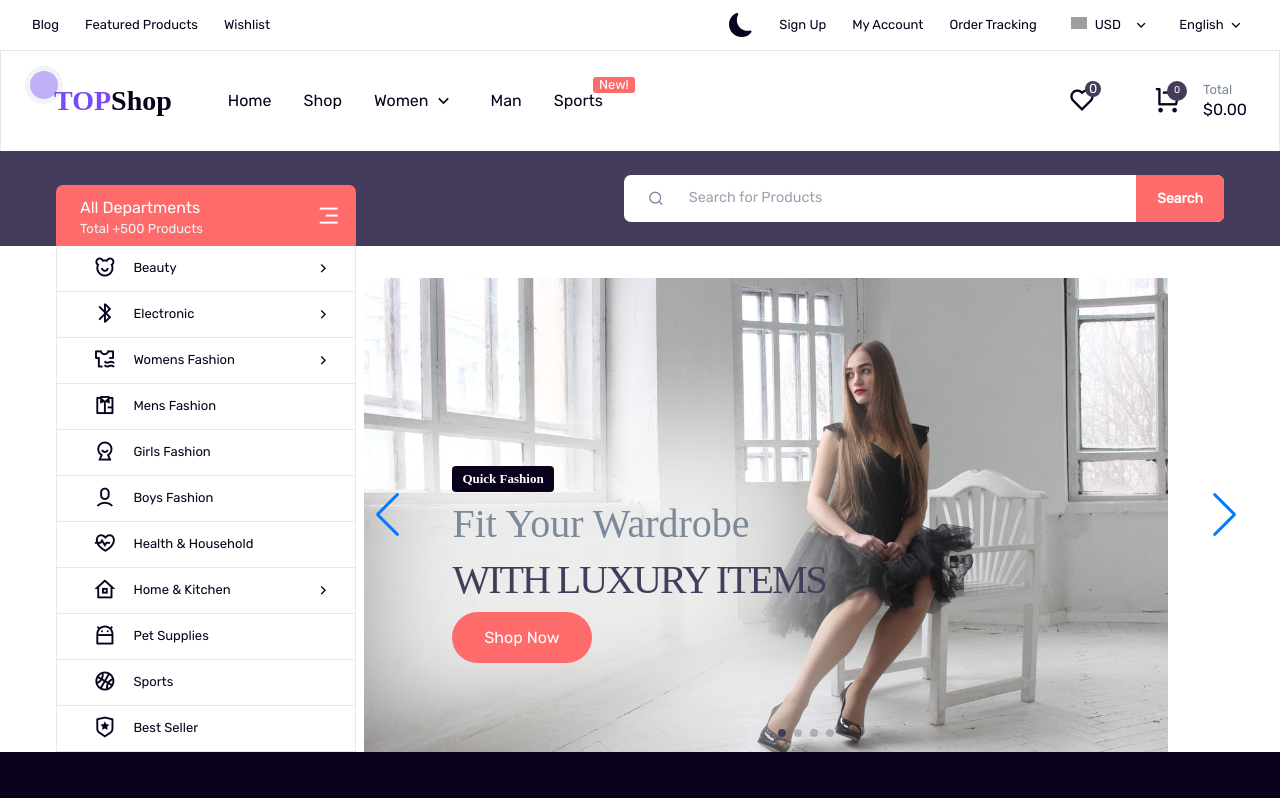
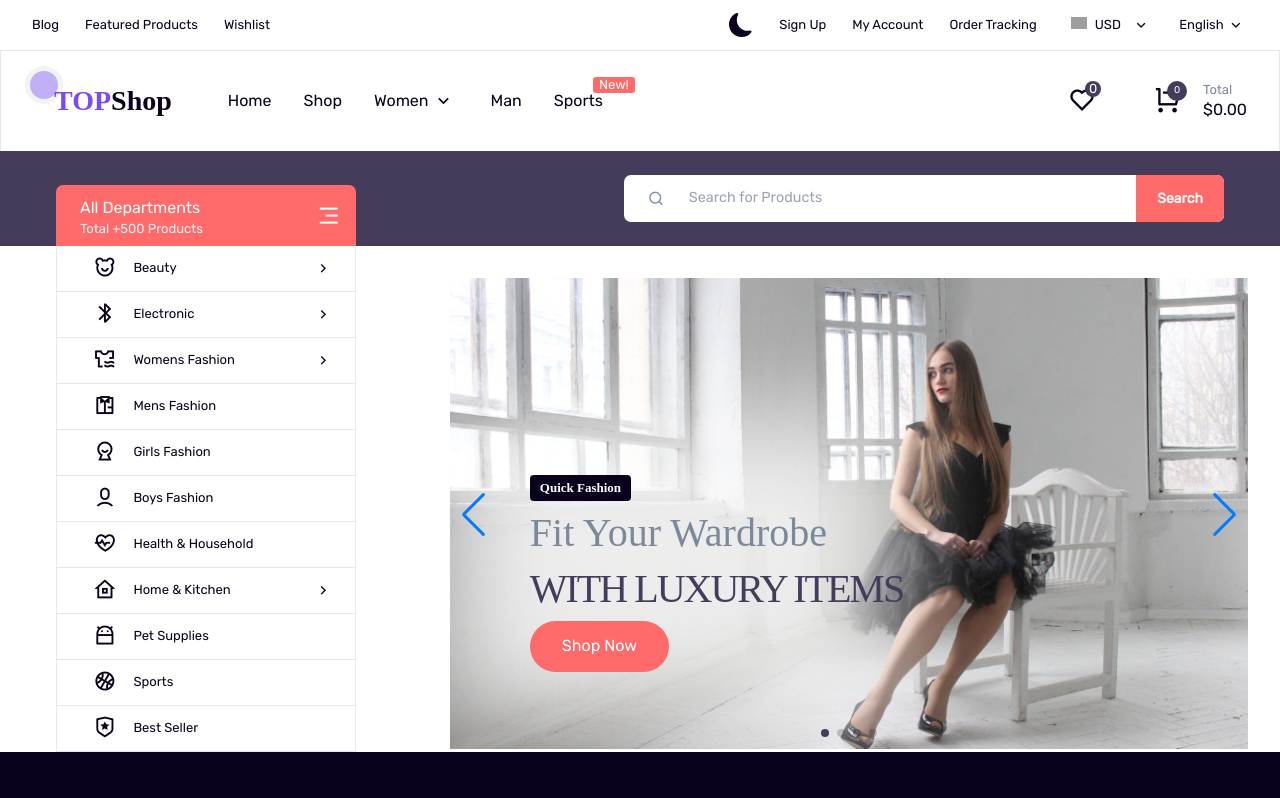
Before and after one commit to sdy2000/top-shop, a React (Vite) app: page / in a window 1280 px wide. Shown: the top 798 px of the page. Built offline with nearby package versions, Linux system fonts and the light colour scheme; grey boxes are pictures that could not be loaded.

Commit message:
slider size is fixed in pc view

```diff
--- a/index.html
+++ b/index.html
@@ -5,7 +5,7 @@
     <link rel="icon" type="image/svg+xml" href="/vite.svg" />
     <meta name="viewport" content="width=device-width, initial-scale=1.0" />
     <link href="https://cdn.jsdelivr.net/npm/remixicon@3.4.0/fonts/remixicon.css" rel="stylesheet" />
-    <link rel="stylesheet" href="https://cdn.jsdelivr.net/npm/swiper@8/swiper-bundle.min.css"/>
+<!--    <link rel="stylesheet" href="https://cdn.jsdelivr.net/npm/swiper@8/swiper-bundle.min.css"/>-->
     <title>Vite + React</title>
   </head>
   <body>
--- a/src/assets/global.css
+++ b/src/assets/global.css
@@ -684,7 +684,7 @@ form.search button:hover {
   }
   /*    Department */
   .slider > div > .wrapper {
-    width: calc(100% - (300px + 2em));
+    width: calc(100% - (370px + 3em));
     margin-left: auto;
   }
 
```
